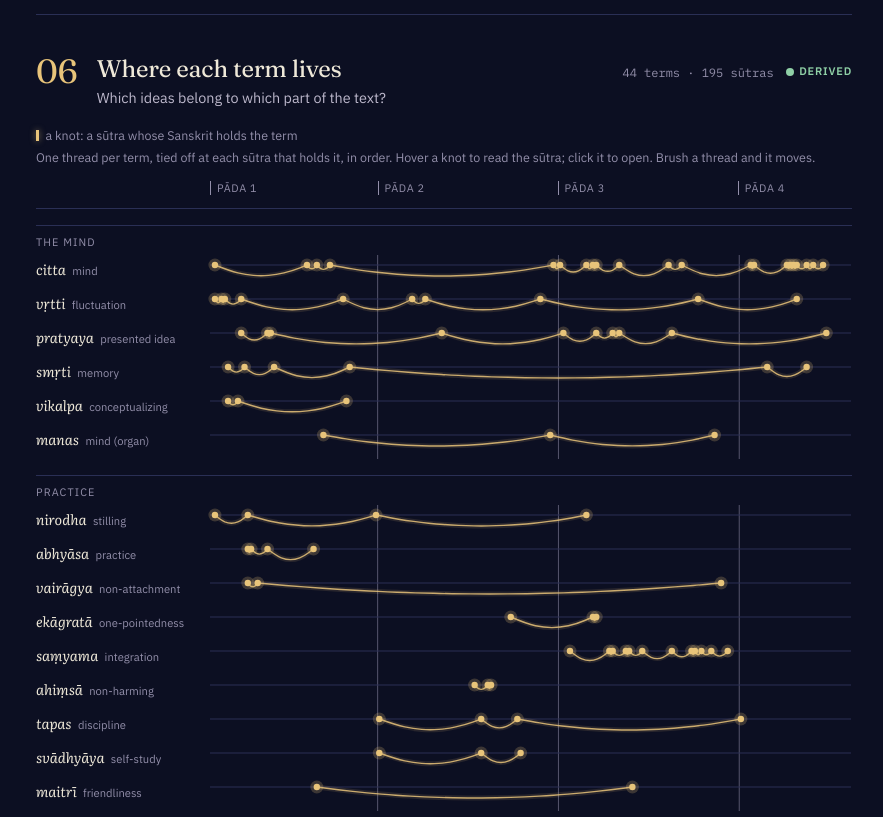
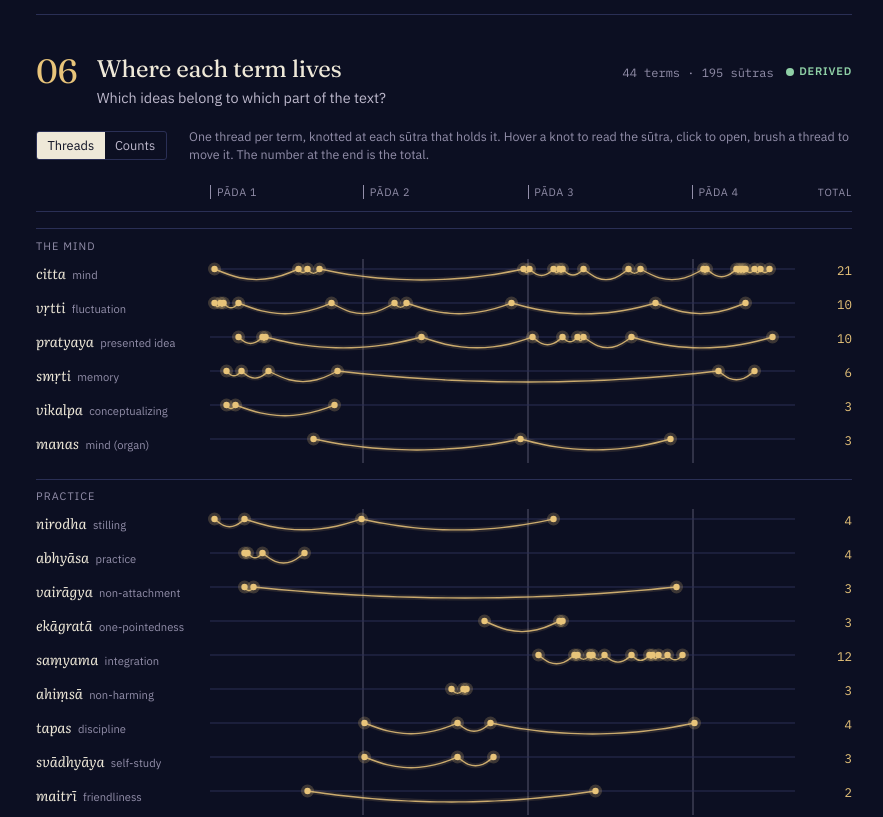
Before and after one commit to yashsharmahere/yogasutra, a Next.js app: page /visuals in a window 1280 px wide. Shown: the part 3080-3897 px from the top of the page, without its empty margins (64-947 px from the left). Built offline with nearby package versions, Linux system fonts and the light colour scheme; a web font is replaced by a local one.

Commit message:
Visualize: Threads/Counts view toggle, totals on every thread
Co-Authored-By: Claude Sonnet 5.5 <noreply@anthropic.com>
Claude-Session: https://claude.ai/code/session_01WCxtPEENy3nUsD4HDMGYrK

```diff
--- a/app/globals.css
+++ b/app/globals.css
@@ -655,3 +655,14 @@ html,body{overflow-x:clip}
 .tb{pointer-events:none}
 .tr-svg{cursor:default}
 .tr-svg.has-active{cursor:pointer}
+
+/* term map: view switch, totals column, counts grid */
+.tm-bar{display:flex;gap:1rem 1.4rem;align-items:center;flex-wrap:wrap;margin-bottom:.9rem}
+.tm-bar .seg{font:.8rem var(--f-ui)}
+.tm-hint{font:.78rem/1.5 var(--f-ui);color:var(--ink-3);flex:1 1 22rem;margin:0}
+.tr{grid-template-columns:10rem minmax(0,1fr) 2.6rem}
+.tr-n,.tr-n-h{font:.78rem var(--f-mono);color:var(--indigo);text-align:right;padding-top:3px}
+.tr-n-h{font:.65rem var(--f-ui);letter-spacing:.08em;text-transform:uppercase;color:var(--ink-3);padding-top:0}
+.heat td.tot{color:var(--indigo);font-weight:600;border-left:1px solid var(--rule)}
+.tbl-wrap{overflow-x:auto}
+@media (max-width:820px){.tr{grid-template-columns:minmax(0,1fr) 2.2rem}.tr-nm{grid-column:1}.tr-n{grid-column:2;grid-row:1;padding-top:0}.tr-tx{grid-column:1/-1}.tr-axis{grid-template-columns:minmax(0,1fr)}.tr-axis>span:first-child,.tr-n-h{display:none}}
--- a/app/visuals/page.tsx
+++ b/app/visuals/page.tsx
@@ -1,10 +1,11 @@
 import Link from "next/link";
-import { C, D, S, cById } from "@/lib/corpus";
+import { C, D, S, PADAS, cById } from "@/lib/corpus";
 import { Grade } from "@/components/Bits";
 import { PLATES } from "@/lib/plates";
 import { glyph } from "@/lib/visGlyphs";
 import VisToc from "@/components/VisToc";
 import VisThreads from "@/components/VisThreads";
+import TermMap from "@/components/TermMap";
 
 export const metadata = { title: "Visualize", description: "The structure of the Yoga Sūtra, drawn from the sūtras themselves." };
 
@@ -37,6 +38,30 @@ const GROUPS = Object.entries(D.kinds as Record<string, string>).map(([k, label]
   rows: C.filter((c) => c.kind === k).map((c) => ({ id: c.id, iast: c.iast, en: c.en, pattern: c.pattern, hits: c.sutras.map((id) => IDX[id]).filter((n) => n !== undefined) })),
 }));
 const INFO = S.map((s) => ({ id: s.id, pada: s.pada, deva: s.deva, iast: s.iast, en: s.en, terms: s.concepts.map((id) => cById[id]?.iast).filter(Boolean) as string[] }));
+
+function Counts() {
+  const per = (c: any) => [1, 2, 3, 4].map((p) => c.sutras.filter((id: string) => id.startsWith(p + ".")).length);
+  const max = Math.max(...C.flatMap(per));
+  return (
+    <div className="tbl-wrap"><table className="heat"><thead><tr><th />{PADAS.map((p) => <th key={p.n} style={{ textAlign: "center" }}>{p.n}<br /><span className="muted" style={{ fontWeight: 400, textTransform: "none", letterSpacing: 0 }}>{p.name.replace("-pāda", "")}</span></th>)}<th style={{ textAlign: "center" }}>All</th></tr></thead>
+      <tbody>{Object.entries(D.kinds as Record<string, string>).map(([k, label]) => (
+        <>
+          <tr key={k}><th className="k" colSpan={6}>{label}</th></tr>
+          {C.filter((c) => c.kind === k).map((c) => (
+            <tr key={c.id}>
+              <td className="term"><Link href={`/concepts/${c.id}`} className="iast">{c.iast}</Link> <span className="muted" style={{ fontFamily: "var(--f-ui)", fontSize: "var(--s-1)" }}>{c.en}</span></td>
+              {per(c).map((n, i) => {
+                const pct = n ? Math.round(12 + (78 * n) / max) : 0, strong = n / max > 0.55;
+                return <td key={i} className="c" style={{ background: n ? `color-mix(in oklab, var(--indigo) ${pct}%, var(--card))` : "transparent", color: strong ? "var(--paper)" : "var(--ink)" }} title={`${c.iast} in pāda ${i + 1}: ${n} sūtra${n === 1 ? "" : "s"}`}>
+                  {n ? <Link href={`/concepts/${c.id}`}>{n}</Link> : <span style={{ color: "var(--ink-3)" }}>·</span>}</td>;
+              })}
+              <td className="c tot">{c.sutras.length}</td>
+            </tr>
+          ))}
+        </>
+      ))}</tbody></table></div>
+  );
+}
 
 export default function Visuals() {
   return (
@@ -77,9 +102,7 @@ export default function Visuals() {
           })}
           <section id="terms" className="vs">
             <Head i={5} />
-            <div className="tr-legend"><span><i />a knot: a sūtra whose Sanskrit holds the term</span><span>One thread per term, tied off at each sūtra that holds it, in order. Hover a knot to read the sūtra; click it to open. Brush a thread and it moves.</span></div>
-            <VisThreads groups={GROUPS} info={INFO} cuts={CUTS} />
-            <p className="vs-read"><b>How to read it</b><span>Computed from the term index: a tick means the term&apos;s Sanskrit form occurs in that sūtra. Pādas differ in length (51, 55, 55, 34), so read each row for its shape, not its total.</span></p>
+            <TermMap threads={<VisThreads groups={GROUPS} info={INFO} cuts={CUTS} />} counts={<Counts />} />
           </section>
         </div>
         <aside className="vis-side"><VisToc items={ITEMS.map(({ id, k, title }) => ({ id, k, title }))} /></aside>
--- /dev/null
+++ b/components/TermMap.tsx
@@ -0,0 +1,27 @@
+"use client";
+import { useEffect, useState, type ReactNode } from "react";
+
+/* Section 06 view switch: threads (default) or the counts-in-boxes grid. The choice is remembered. */
+export default function TermMap({ threads, counts }: { threads: ReactNode; counts: ReactNode }) {
+  const [view, setView] = useState<"threads" | "counts">("threads");
+  useEffect(() => { try { const v = localStorage.getItem("ek:termview"); if (v === "counts" || v === "threads") setView(v); } catch {} }, []);
+  const pick = (v: "threads" | "counts") => { setView(v); try { localStorage.setItem("ek:termview", v); } catch {} };
+  return (
+    <>
+      <div className="tm-bar">
+        <div className="seg" role="group" aria-label="View">
+          <button type="button" aria-pressed={view === "threads"} onClick={() => pick("threads")}>Threads</button>
+          <button type="button" aria-pressed={view === "counts"} onClick={() => pick("counts")}>Counts</button>
+        </div>
+        <p className="tm-hint">{view === "threads"
+          ? "One thread per term, knotted at each sūtra that holds it. Hover a knot to read the sūtra, click to open, brush a thread to move it. The number at the end is the total."
+          : "How many sūtras in each pāda hold the term. Darker means more; click a number to open the term."}</p>
+      </div>
+      <div hidden={view !== "threads"}>{threads}</div>
+      <div hidden={view !== "counts"}>{counts}</div>
+      <p className="vs-read"><b>How to read it</b><span>{view === "threads"
+        ? "Computed from the term index: a knot means the term's Sanskrit form occurs in that sūtra. Pādas differ in length (51, 55, 55, 34), so read each row for its shape, and the total for its weight."
+        : "Number of sūtras in each pāda whose Sanskrit contains the term. Pādas differ in length (51, 55, 55, 34), so compare within a row, not down a column."}</span></p>
+    </>
+  );
+}
--- a/components/VisThreads.tsx
+++ b/components/VisThreads.tsx
@@ -180,7 +180,7 @@ export default function VisThreads({ groups, info, cuts }: { groups: TGroup[]; i
   }, [s, term]);
   return (
     <div className="tr-wrap" ref={boxRef}>
-      <div className="tr tr-axis" aria-hidden="true"><span /><div>{[0, 1, 2, 3].map((p) => <span key={p} style={{ flex: cuts[p + 1] - cuts[p] }}>Pāda {p + 1}</span>)}</div></div>
+      <div className="tr tr-axis" aria-hidden="true"><span /><div>{[0, 1, 2, 3].map((p) => <span key={p} style={{ flex: cuts[p + 1] - cuts[p] }}>Pāda {p + 1}</span>)}</div><span className="tr-n-h">Total</span></div>
       {groups.map((g) => (
         <div key={g.label} className="tr-group">
           <p className="tr-k">{g.label}</p>
@@ -188,6 +188,7 @@ export default function VisThreads({ groups, info, cuts }: { groups: TGroup[]; i
             <div className="tr" key={r.id}>
               <Link className="tr-nm" href={`/concepts/${r.id}`}><span className="iast">{r.iast}</span><em>{r.en}</em></Link>
               <div className="tr-tx">{w > 0 && <ThreadRow row={r} n={n} cuts={cuts.slice(1, 4)} w={w} active={act} setActive={setAct} reduce={reduce} />}</div>
+              <span className="tr-n" title={`${r.iast}: ${r.hits.length} sūtra${r.hits.length === 1 ? "" : "s"}`}>{r.hits.length}</span>
             </div>
           ))}
         </div>
```
